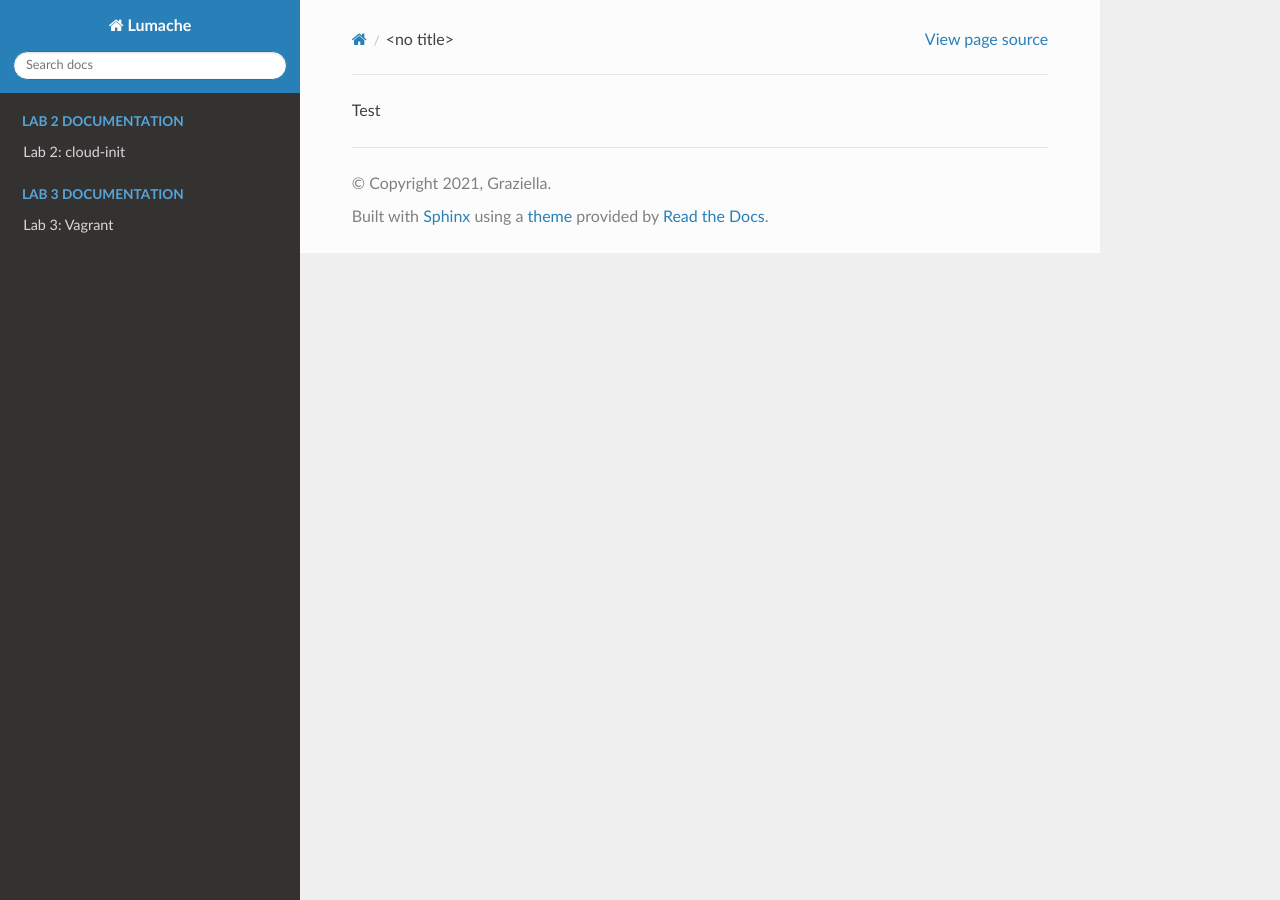
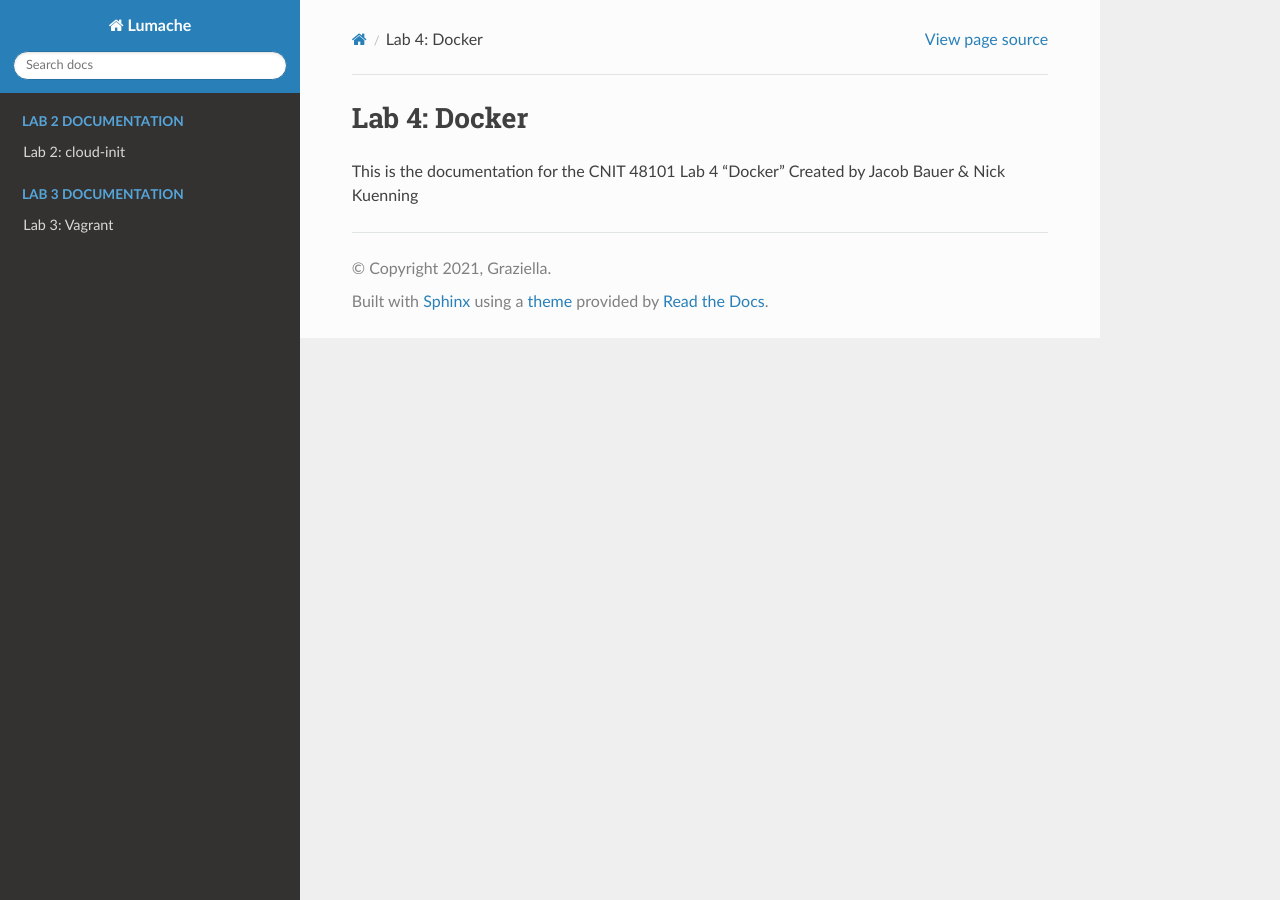
Before and after one commit to Hexadual/CNIT48101, a Sphinx documentation site: the page built from docs/source/lab4.rst, in a window 1280 px wide. Built offline with Sphinx 7.4.7 and the Read the Docs theme 3.1.0, drawn with Linux system fonts in a browser that asks for light colours.

Commit message:
Update lab4.rst

```diff
--- a/docs/source/lab4.rst
+++ b/docs/source/lab4.rst
@@ -1 +1,5 @@
-Test
+==========================================
+Lab 4: Docker
+==========================================
+
+This is the documentation for the CNIT 48101 Lab 4 "Docker" Created by Jacob Bauer & Nick Kuenning
```
